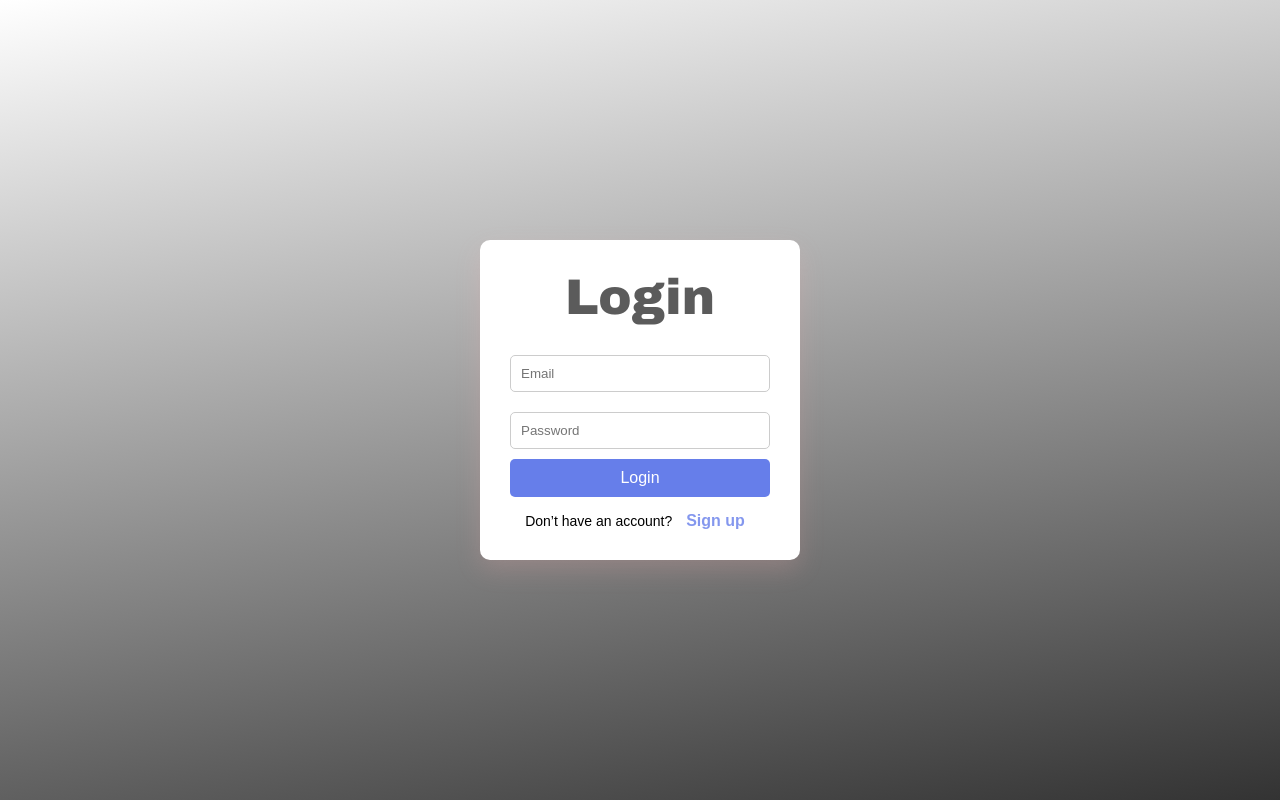
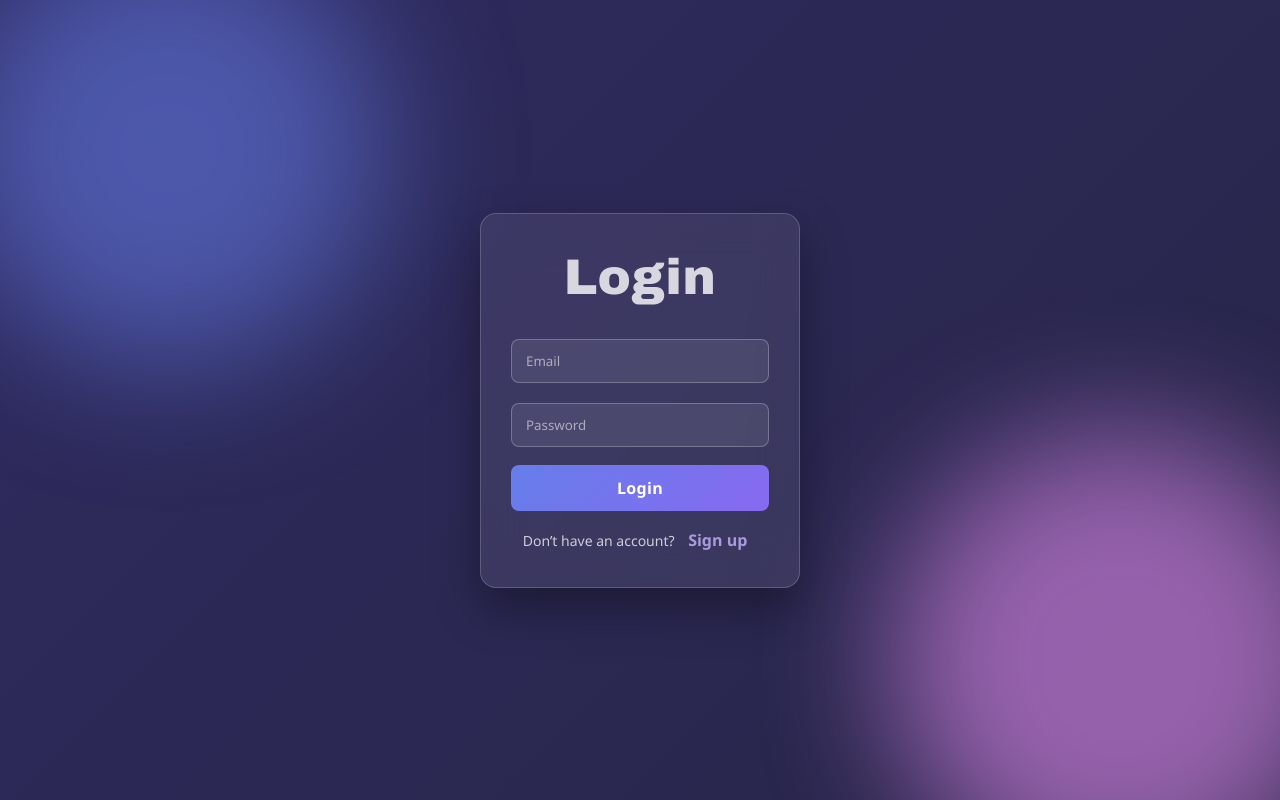
Before and after one commit to ARNOLD0327/sipster, a React (Vite) app: page / in a window 1280 px wide. Built offline with nearby package versions, Linux system fonts and the light colour scheme; a web font is replaced by a local one.

Commit message:
login style change

```diff
--- a/src/pages/login.css
+++ b/src/pages/login.css
@@ -2,62 +2,176 @@
   margin: 0;
   padding: 0;
   box-sizing: border-box;
-  font-family: Arial, sans-serif;
+  font-family: 'Segoe UI', Arial, sans-serif;
 }
 
+/* ---------- Animated background ---------- */
 .login-container {
   height: 100vh;
-    background: linear-gradient(170deg,#fff , #333);
+  position: relative;
+  overflow: hidden;
   display: flex;
   align-items: center;
   justify-content: center;
+  background: linear-gradient(135deg, #0f0c29, #302b63, #24243e);
+  background-size: 300% 300%;
+  animation: gradientShift 12s ease infinite;
 }
 
+@keyframes gradientShift {
+  0%   { background-position: 0% 50%; }
+  50%  { background-position: 100% 50%; }
+  100% { background-position: 0% 50%; }
+}
+
+/* floating glow orbs drifting behind the card */
+.login-container::before,
+.login-container::after {
+  content: "";
+  position: absolute;
+  border-radius: 50%;
+  filter: blur(60px);
+  opacity: 0.55;
+  z-index: 0;
+}
+
+.login-container::before {
+  width: 380px;
+  height: 380px;
+  background: #667eea;
+  top: -80px;
+  left: -80px;
+  animation: float1 10s ease-in-out infinite;
+}
+
+.login-container::after {
+  width: 420px;
+  height: 420px;
+  background: #f093fb;
+  bottom: -100px;
+  right: -100px;
+  animation: float2 12s ease-in-out infinite;
+}
+
+@keyframes float1 {
+  0%, 100% { transform: translate(0, 0) scale(1); }
+  50%      { transform: translate(60px, 40px) scale(1.15); }
+}
+
+@keyframes float2 {
+  0%, 100% { transform: translate(0, 0) scale(1); }
+  50%      { transform: translate(-50px, -30px) scale(1.1); }
+}
+
+/* ---------- Glass card ---------- */
 .login-box {
-  background: #fff;
-  padding: 30px;
+  position: relative;
+  z-index: 1;
+  background: rgba(255, 255, 255, 0.08);
+  backdrop-filter: blur(20px);
+  -webkit-backdrop-filter: blur(20px);
+  border: 1px solid rgba(255, 255, 255, 0.18);
+  padding: 36px 30px;
   width: 320px;
-  border-radius: 10px;
-  box-shadow: 0 10px 25px rgba(252, 175, 175, 0.2);
+  border-radius: 16px;
+  box-shadow: 0 20px 45px rgba(0, 0, 0, 0.35);
+  animation: riseIn 0.6s cubic-bezier(0.22, 1, 0.36, 1);
+}
+
+@keyframes riseIn {
+  from { opacity: 0; transform: translateY(24px) scale(0.97); }
+  to   { opacity: 1; transform: translateY(0) scale(1); }
 }
 
 .login-box h2 {
   text-align: center;
-  margin-bottom: 20px;
-  color: #333;
+  margin-bottom: 24px;
+  color: #fff;
+  font-weight: 600;
+  letter-spacing: 0.5px;
 }
 
+/* ---------- Inputs ---------- */
 .login-box input {
   width: 100%;
-  padding: 10px;
+  padding: 12px 14px;
   margin: 10px 0;
-  border: 1px solid #ccc;
-  border-radius: 5px;
+  background: rgba(255, 255, 255, 0.08);
+  border: 1px solid rgba(255, 255, 255, 0.25);
+  border-radius: 8px;
+  color: #fff;
+  outline: none;
+  transition: border-color 0.25s ease, background 0.25s ease, box-shadow 0.25s ease;
 }
 
+.login-box input::placeholder {
+  color: rgba(255, 255, 255, 0.55);
+}
+
+.login-box input:hover {
+  background: rgba(255, 255, 255, 0.12);
+}
+
+.login-box input:focus {
+  border-color: #a78bfa;
+  background: rgba(255, 255, 255, 0.14);
+  box-shadow: 0 0 0 3px rgba(167, 139, 250, 0.25);
+}
+
+/* ---------- Button ---------- */
 .login-box button {
   width: 100%;
-  padding: 10px;
-  background: #667eea;
+  padding: 12px;
+  margin-top: 8px;
+  background: linear-gradient(135deg, #667eea, #a855f7);
+  background-size: 200% 200%;
   border: none;
   color: #fff;
   font-size: 16px;
-  border-radius: 5px;
+  font-weight: 600;
+  border-radius: 8px;
   cursor: pointer;
+  letter-spacing: 0.3px;
+  transition: transform 0.2s ease, box-shadow 0.3s ease, background-position 0.4s ease;
 }
 
 .login-box button:hover {
-  background: #5a67d8;
+  background-position: 100% 0;
+  box-shadow: 0 8px 20px rgba(102, 126, 234, 0.45);
+  transform: translateY(-2px);
 }
 
+.login-box button:active {
+  transform: translateY(0);
+  box-shadow: 0 4px 10px rgba(102, 126, 234, 0.35);
+}
+
+/* ---------- Footer text ---------- */
 .text {
-  margin-top: 15px;
+  margin-top: 18px;
   text-align: center;
   font-size: 14px;
+  color: rgba(255, 255, 255, 0.75);
 }
 
 .text span {
-  color: #667eea;
+  color: #c4b5fd;
   cursor: pointer;
   font-weight: bold;
+  transition: color 0.2s ease;
 }
+
+.text span:hover {
+  color: #fff;
+  text-decoration: underline;
+}
+
+/* ---------- Accessibility ---------- */
+@media (prefers-reduced-motion: reduce) {
+  .login-container,
+  .login-container::before,
+  .login-container::after,
+  .login-box {
+    animation: none;
+  }
+}
```
